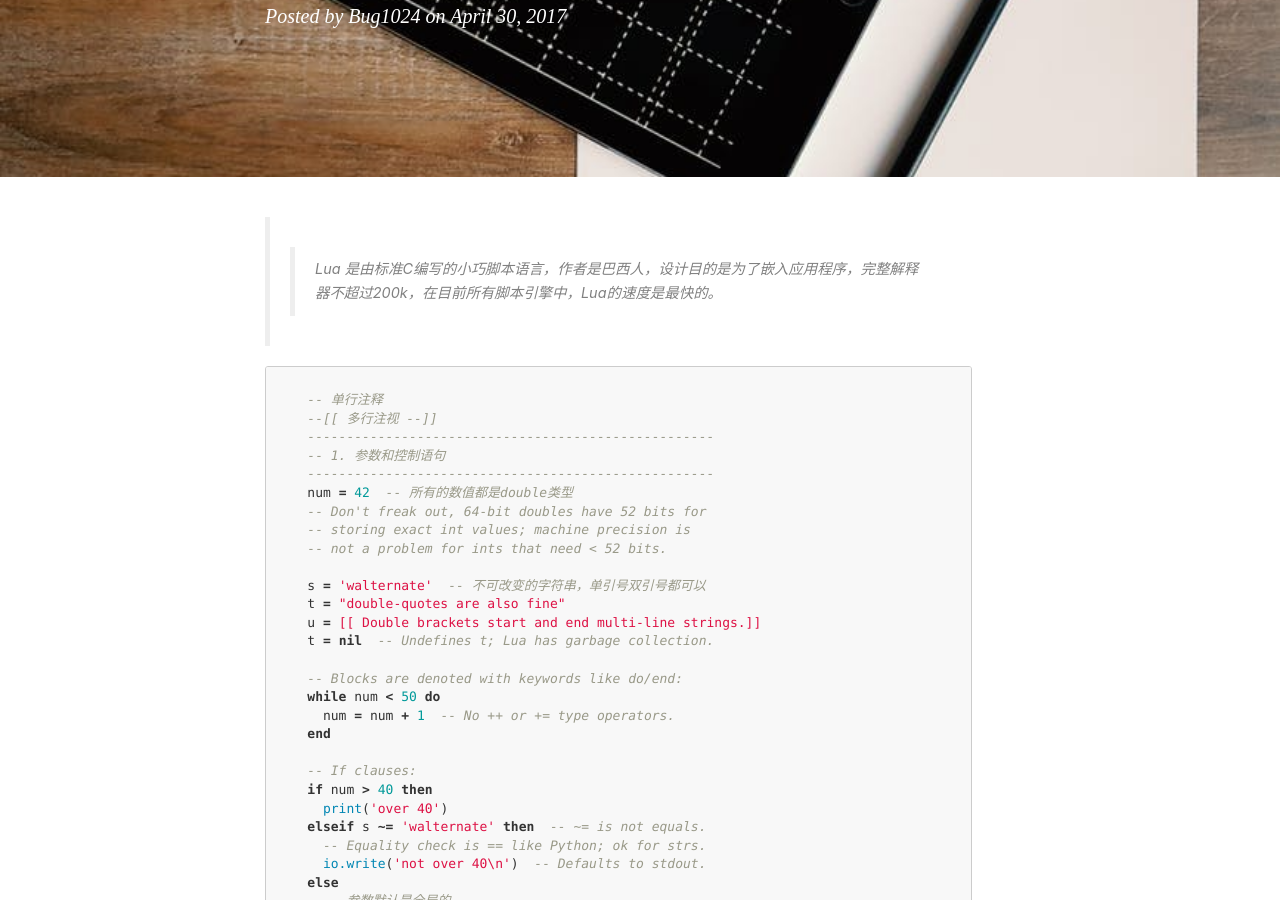
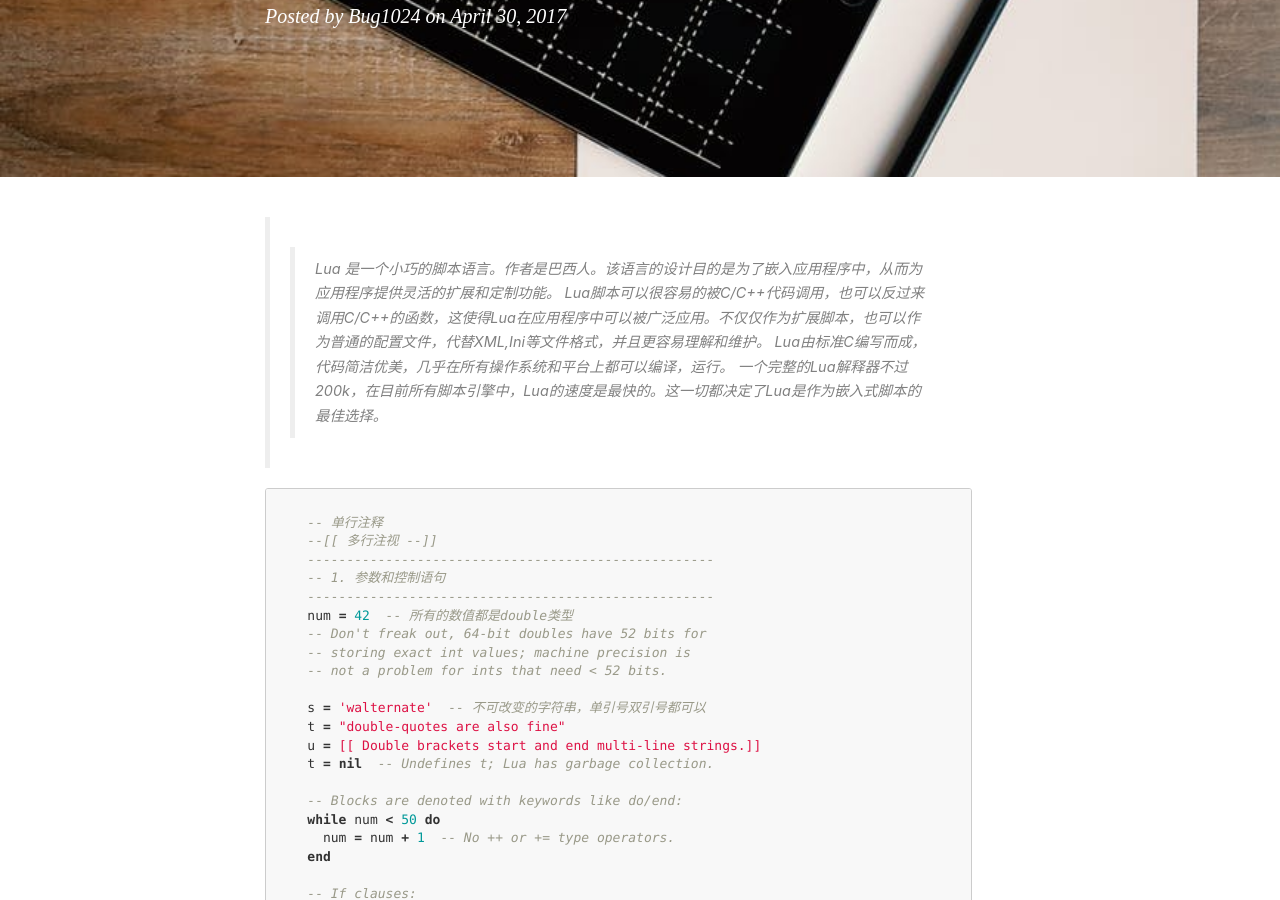
Before and after one commit to bug1024/jeet-blog, a Jekyll site: the page built from _posts/2017-04-30-lua.md, in a window 1280 px wide and 900 px high, scrolled down 346 px. Built offline with Jekyll 4.4.1, drawn with Linux system fonts in a browser that asks for light colours; nearby versions of some CDN libraries; comment, search, counter and statistics services are not loaded.

Commit message:
update blog

````diff
--- a/_posts/2017-04-30-lua.md
+++ b/_posts/2017-04-30-lua.md
@@ -9,7 +9,10 @@ tags:
     - Lua
 ---
 
->> Lua 是由标准C编写的小巧脚本语言，作者是巴西人，设计目的是为了嵌入应用程序，完整解释器不超过200k，在目前所有脚本引擎中，Lua的速度是最快的。
+>> Lua 是一个小巧的脚本语言。作者是巴西人。该语言的设计目的是为了嵌入应用程序中，从而为应用程序提供灵活的扩展和定制功能。
+Lua脚本可以很容易的被C/C++代码调用，也可以反过来调用C/C++的函数，这使得Lua在应用程序中可以被广泛应用。不仅仅作为扩展脚本，也可以作为普通的配置文件，代替XML,Ini等文件格式，并且更容易理解和维护。
+Lua由标准C编写而成，代码简洁优美，几乎在所有操作系统和平台上都可以编译，运行。
+一个完整的Lua解释器不过200k，在目前所有脚本引擎中，Lua的速度是最快的。这一切都决定了Lua是作为嵌入式脚本的最佳选择。
 
 ```lua
 
````
